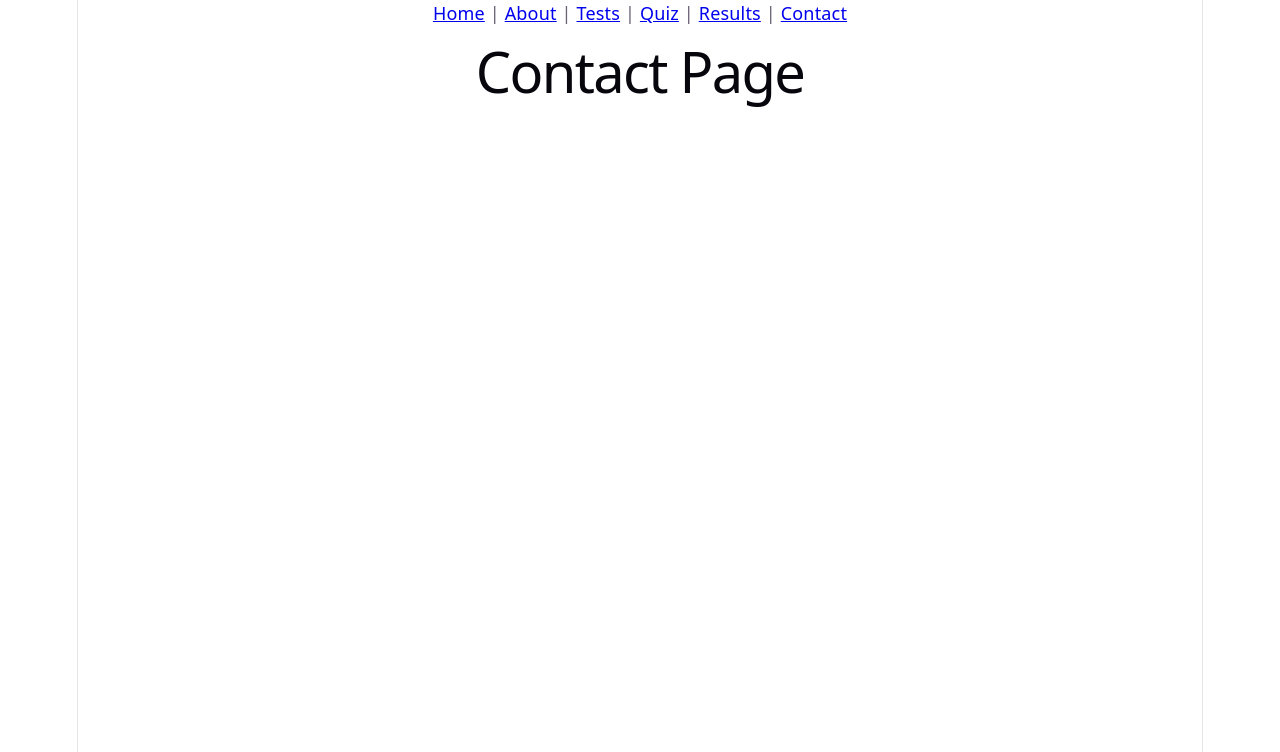
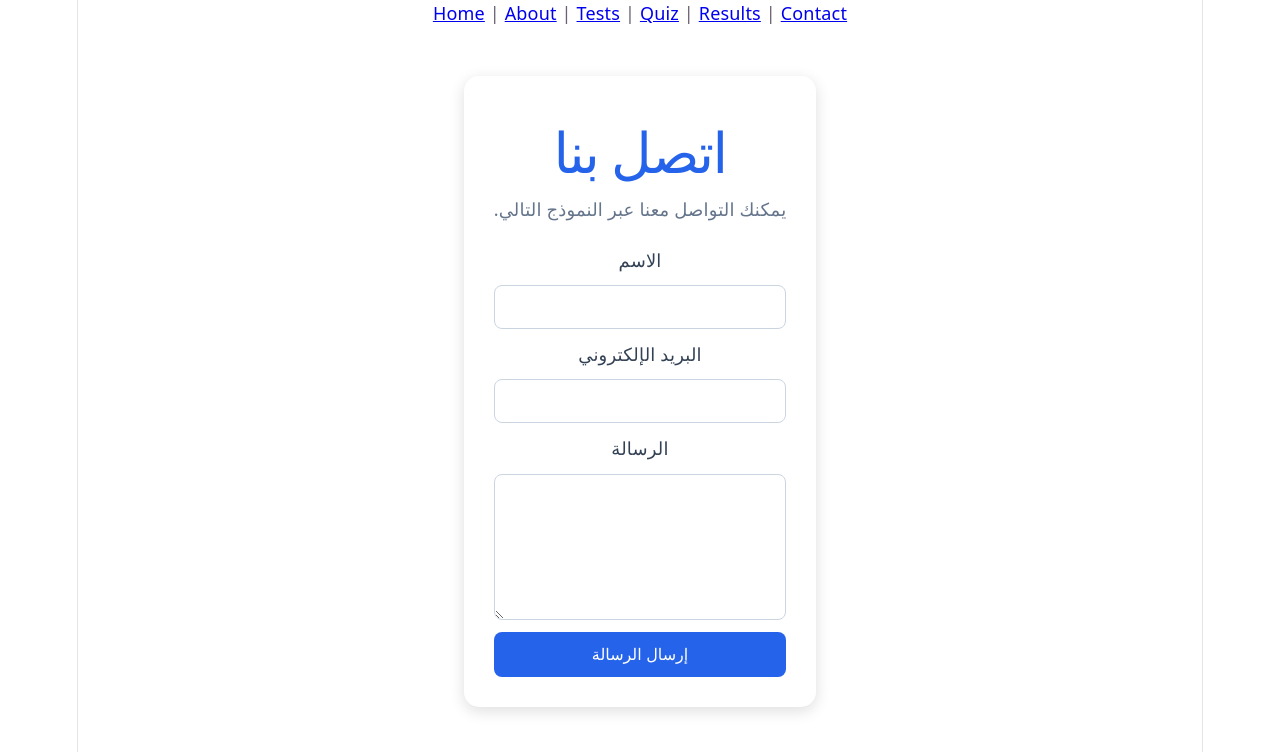
Before and after one commit to majdmouhamma1-rgb/majd-driving-schoolweb2, a React (Vite) app: page /contact in a window 1280 px wide. Shown: the top 752 px of the page. Built offline with nearby package versions, Linux system fonts and the light colour scheme.

Commit message:
Added  contact page with email and name and if user want to type message

```diff
--- /dev/null
+++ b/src/css/Contact.css
@@ -0,0 +1,65 @@
+
+.contact {
+  max-width: 600px;
+  margin: 50px auto;
+  padding: 30px;
+  background: white;
+  border-radius: 15px;
+  box-shadow: 0 4px 15px #0002;
+}
+
+.contact h1 {
+  text-align: center;
+  color: #2563eb;
+}
+
+.contact p {
+  text-align: center;
+  color: #64748b;
+}
+
+.contact form {
+  display: flex;
+  flex-direction: column;
+  gap: 12px;
+  margin-top: 25px;
+}
+
+.contact label {
+  font-weight: bold;
+  color: #334155;
+}
+
+.contact input,
+.contact textarea {
+  padding: 12px;
+  border: 1px solid #cbd5e1;
+  border-radius: 8px;
+  font-size: 16px;
+}
+
+.contact textarea {
+  min-height: 120px;
+  resize: vertical;
+}
+
+.contact button {
+  padding: 13px;
+  background: #2563eb;
+  color: white;
+  border: none;
+  border-radius: 8px;
+  cursor: pointer;
+  font-size: 16px;
+}
+
+.contact button:hover {
+  background: #1d4ed8;
+}
+
+@media (max-width: 600px) {
+  .contact {
+    margin: 20px;
+    padding: 20px;
+  }
+}
--- a/src/pages/Contact.jsx
+++ b/src/pages/Contact.jsx
@@ -1,3 +1,54 @@
+
+import { useState } from "react";
+import "../css/Contact.css";
+
 export default function Contact() {
-  return <h1>Contact Page</h1>;
+  const [name, setName] = useState("");
+  const [email, setEmail] = useState("");
+  const [message, setMessage] = useState("");
+
+  function handleSubmit(e) {
+    e.preventDefault();
+
+    alert("تم إرسال رسالتك بنجاح (تجربة فقط)");
+
+    setName("");
+    setEmail("");
+    setMessage("");
+  }
+
+  return (
+    <main className="contact" dir="rtl">
+      <h1>اتصل بنا</h1>
+
+      <p>يمكنك التواصل معنا عبر النموذج التالي.</p>
+
+      <form onSubmit={handleSubmit}>
+        <label>الاسم</label>
+        <input
+          type="text"
+          value={name}
+          onChange={(e) => setName(e.target.value)}
+          required
+        />
+
+        <label>البريد الإلكتروني</label>
+        <input
+          type="email"
+          value={email}
+          onChange={(e) => setEmail(e.target.value)}
+          required
+        />
+
+        <label>الرسالة</label>
+        <textarea
+          value={message}
+          onChange={(e) => setMessage(e.target.value)}
+          required
+        />
+
+        <button type="submit">إرسال الرسالة</button>
+      </form>
+    </main>
+  );
 }
```
